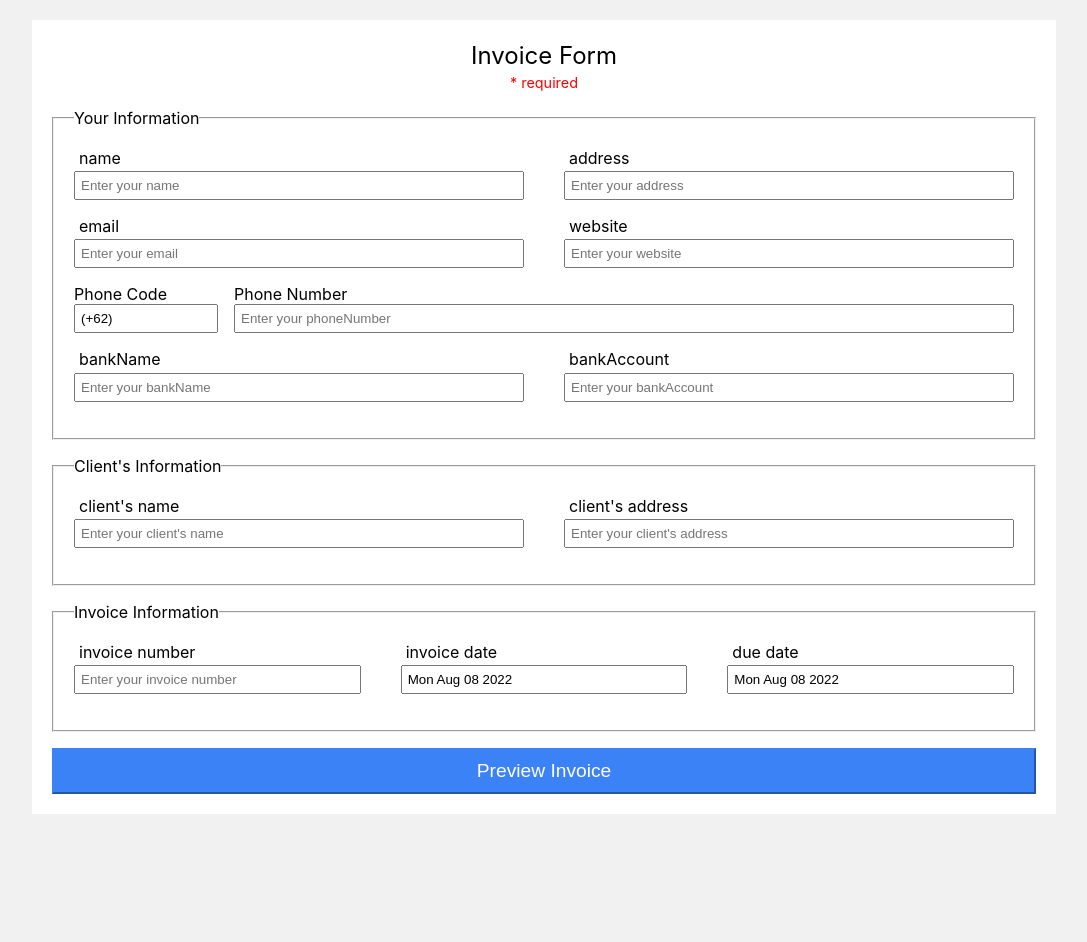
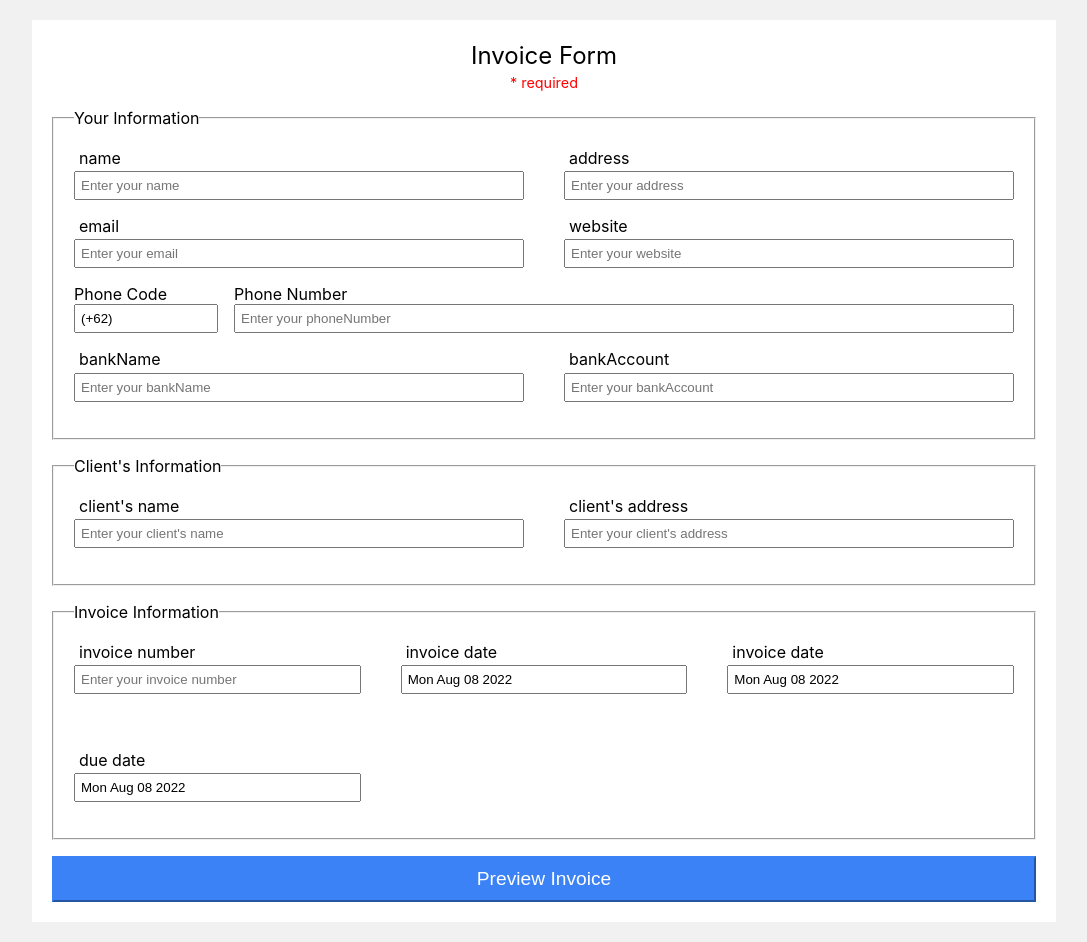
Before and after one commit to stevejo12/Invoicer, a React (Create React App) app: page / in a window 1280 px wide. Shown: the whole page, without its empty margins (96-1183 px from the left). Before the commit the page ends 834 px from the top, so only its background shows below. Built offline with nearby package versions, Linux system fonts and the light colour scheme.

Commit message:
feat: datepicker component (rough sketch)

```diff
--- /dev/null
+++ b/src/components/Datepicker/Calendar/Calendar.scss
@@ -0,0 +1,7 @@
+.calendar__wrapper {
+  display: none;
+
+  &.show {
+    display: flex;
+  }
+}
--- /dev/null
+++ b/src/components/Datepicker/Calendar/Calendar.tsx
@@ -0,0 +1,24 @@
+import React from "react";
+
+import "./Calendar.scss";
+
+interface IProps {
+  show: boolean;
+  name: string;
+  onClose: () => void;
+}
+
+const Calendar = ({ name, show, onClose }: IProps) => {
+  return (
+    <div
+      className={`calendar__wrapper
+        ${show ? "show" : ""}
+      `}
+      onClick={() => onClose()}
+    >
+      Calendar
+    </div>
+  );
+};
+
+export default Calendar;
--- /dev/null
+++ b/src/components/Datepicker/Datepicker.scss
@@ -0,0 +1,14 @@
+.datepicker__wrapper {
+  display: flex;
+  flex-direction: column;
+
+  .datepicker__label {
+    padding: 0 5px;
+    margin-bottom: 0.2rem;
+  }
+
+  .datepicker__inputField {
+    padding: 5px;
+    margin-bottom: 1rem;
+  }
+}
--- /dev/null
+++ b/src/components/Datepicker/Datepicker.tsx
@@ -0,0 +1,39 @@
+import React, { useState } from "react";
+import Calendar from "./Calendar/Calendar";
+
+import "./Datepicker.scss";
+
+interface IProps {
+  label: string;
+  name: string;
+  value: Date;
+  onChange: (key: string, newValue: Date) => void;
+}
+
+const Datepicker = ({ label, name, value, onChange }: IProps) => {
+  const [showCalendar, setShowCalendar] = useState(false);
+
+  const handleShowCalendar = (changeCalendarStateTo: boolean) => {
+    setShowCalendar(changeCalendarStateTo);
+  };
+
+  return (
+    <div className="datepicker__wrapper">
+      <label className="datepicker__label">{label}</label>
+      <input
+        className="datepicker__inputField"
+        type="text"
+        value={value.toDateString()}
+        onClick={() => handleShowCalendar(true)}
+        readOnly
+      />
+      <Calendar
+        onClose={() => handleShowCalendar(false)}
+        show={showCalendar}
+        name={name}
+      />
+    </div>
+  );
+};
+
+export default Datepicker;
--- a/src/routes/Invoice/Invoice.tsx
+++ b/src/routes/Invoice/Invoice.tsx
@@ -8,6 +8,7 @@ import Input from "../../components/Input/Input";
 import PhoneInput from "../../components/PhoneInput/PhoneInput";
 
 import "./Invoice.scss";
+import Datepicker from "../../components/Datepicker/Datepicker";
 
 // make sure the due date is not before the day of invoice date
 
@@ -30,10 +31,7 @@ const Invoice = () => {
     // else => shake error
   };
 
-  const handleChangeInputValue = (
-    key: string,
-    value: string,
-  ) => {
+  const handleChangeInputValue = (key: string, value: string) => {
     let errorMessage = "Please enter your ";
 
     if (!value) {
@@ -58,8 +56,8 @@ const Invoice = () => {
     setFormItems({
       ...formItems,
       phoneCode: value
-    })
-  }
+    });
+  };
 
   return (
     <div className="invoice">
@@ -180,6 +178,12 @@ const Invoice = () => {
                 handleChangeInputValue(key, value)
               }
             />
+            <Datepicker
+              label={`invoice date`}
+              name="invoiceDate"
+              value={formItems.invoiceDate}
+              onChange={() => {}}
+            />
             <Input
               name="dueDate"
               label={`due date`}
```
